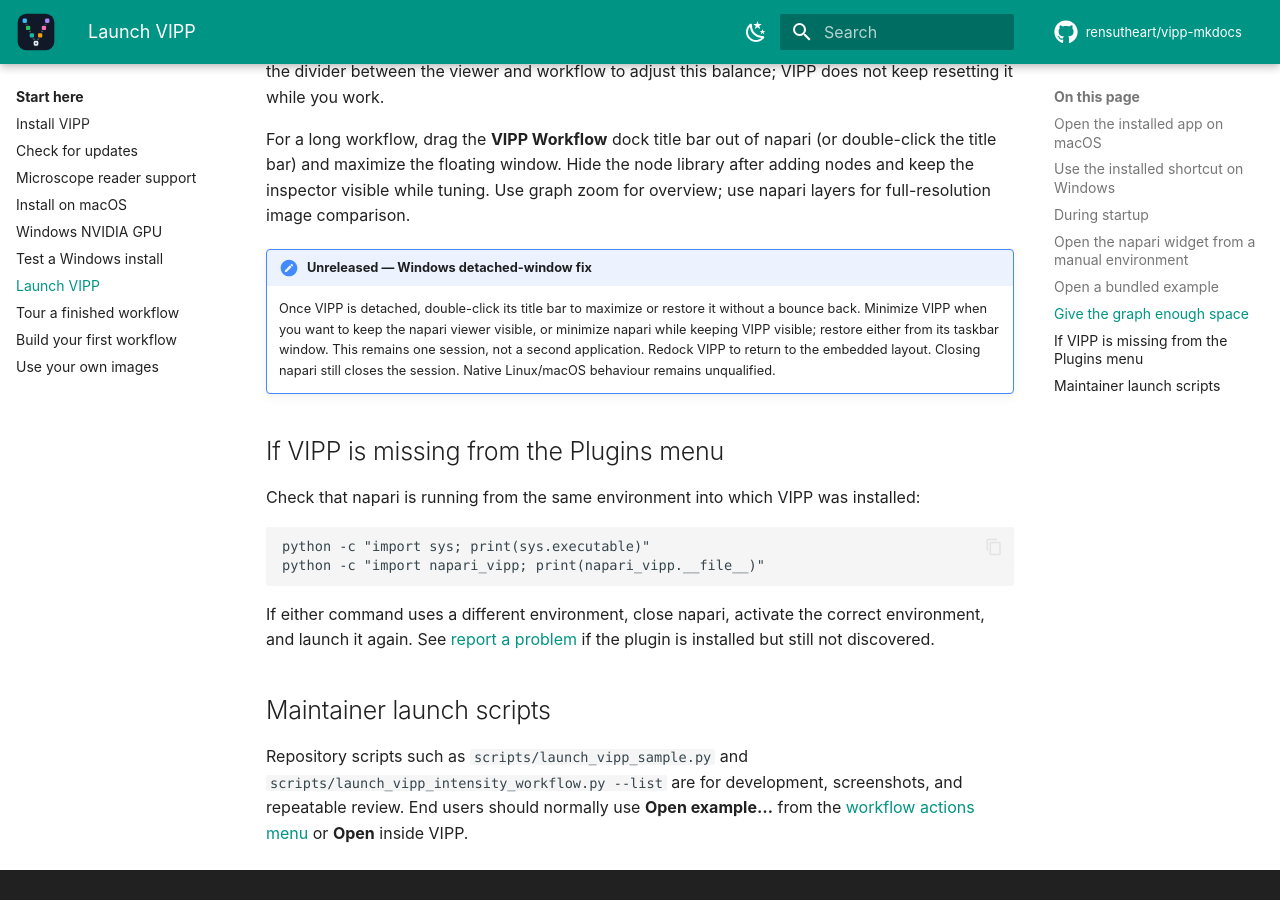
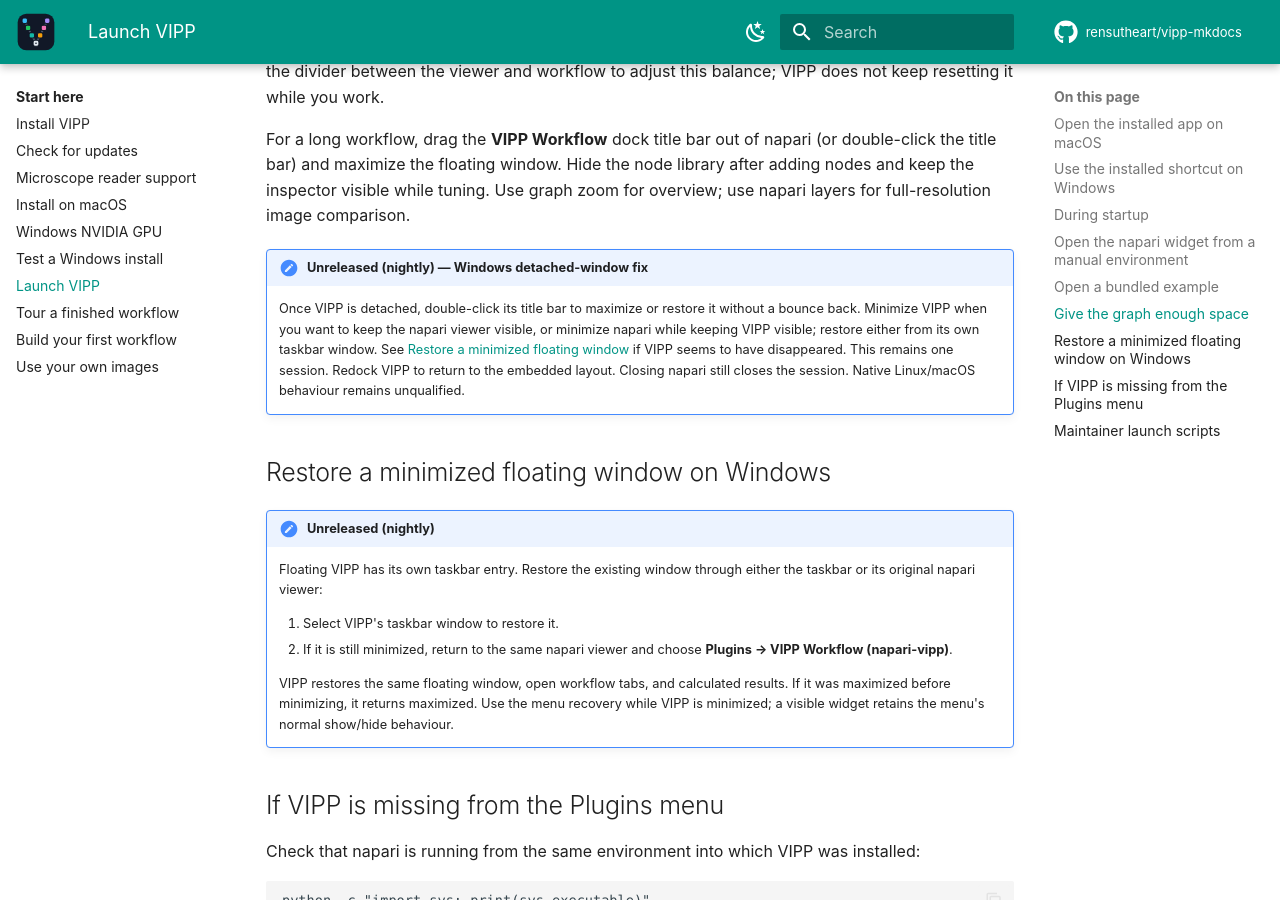
Before and after one commit to rensutheart/vipp-mkdocs, an MkDocs documentation site: the page built from docs/getting-started/launching.md, in a window 1280 px wide and 900 px high, scrolled down 2769 px. Built offline with MkDocs 1.6.1 and Material for MkDocs 9.7.7, drawn with Linux system fonts in a browser that asks for light colours; plug-ins that fetch from the network failed and are left out; comment, search, counter and statistics services are not loaded; the version menu is left out.

Commit message:
docs: explain recovery of minimized floating VIPP

```diff
--- a/docs/getting-started/launching.md
+++ b/docs/getting-started/launching.md
@@ -117,13 +117,29 @@
 library after adding nodes and keep the inspector visible while tuning. Use
 graph zoom for overview; use napari layers for full-resolution image comparison.
 
-!!! note "Unreleased — Windows detached-window fix"
+!!! note "Unreleased (nightly) — Windows detached-window fix"
     Once VIPP is detached, double-click its title bar to maximize or restore it
     without a bounce back. Minimize VIPP when you want to keep the napari viewer
     visible, or minimize napari while keeping VIPP visible; restore either from
-    its taskbar window. This remains one session, not a second application.
+    its own taskbar window. See [Restore a minimized floating window](#restore-a-minimized-floating-window-on-windows)
+    if VIPP seems to have disappeared. This remains one session.
     Redock VIPP to return to the embedded layout. Closing napari still closes
     the session. Native Linux/macOS behaviour remains unqualified.
+
+## Restore a minimized floating window on Windows
+
+!!! note "Unreleased (nightly)"
+    Floating VIPP has its own taskbar entry. Restore the existing window through
+    either the taskbar or its original napari viewer:
+
+    1. Select VIPP's taskbar window to restore it.
+    2. If it is still minimized, return to the same napari viewer and choose
+       **Plugins → VIPP Workflow (napari-vipp)**.
+
+    VIPP restores the same floating window, open workflow tabs, and calculated
+    results. If it was maximized before minimizing, it returns maximized.
+    Use the menu recovery while VIPP is minimized; a visible widget retains
+    the menu's normal show/hide behaviour.
 
 ## If VIPP is missing from the Plugins menu
 
```
Also changed, not shown: docs/developer/development-setup.md (+6 -0 lines), docs/reference/interface.md (+8 -4 lines), docs/releases/index.md (+7 -3 lines).
